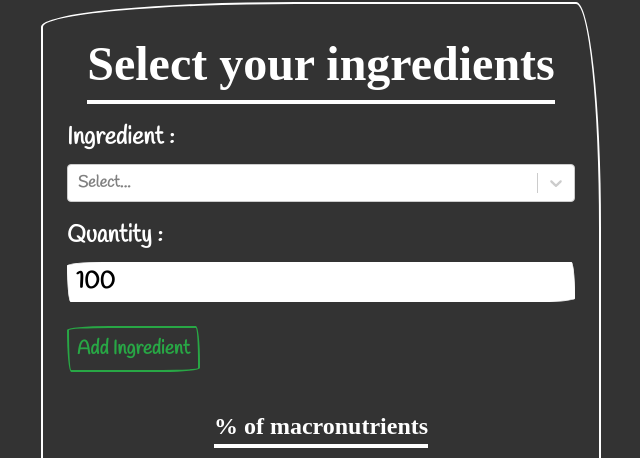
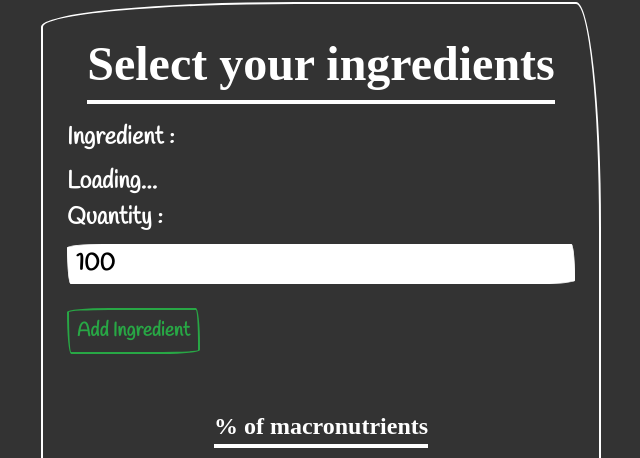
Before and after one commit to thirteendogs/mydietproject, a React (Create React App) app: page /ingredientChoose in a window 1280 px wide. Shown: the part 118-576 px from the top of the page, without its empty margins (319-959 px from the left). Built offline with nearby package versions, Linux system fonts and the light colour scheme; no server answers; a web font is replaced by a local one.

Commit message:
Add loading waiting for ingredients fetch

```diff
--- a/src/components/pages/IngredientChoose.jsx
+++ b/src/components/pages/IngredientChoose.jsx
@@ -12,23 +12,26 @@ const IngredientChoose = () => {
   const [quantity, setQuantity] = useState(100)
   const [meals, setMeals] = useState([])
   const [selectOptions, setSelectOptions] = useState([])
+  const [loading, setLoading] = useState(false)
   const [mealsTotalMacros, setMealsTotalMacros] = useState({
     proteins: 0,
     carbohydrates: 0,
     fats: 0,
     calories: 0
   })
-
+  console.log('hola')
   const selectIngredientRef = useRef()
   const quantityRef = useRef()
 
   useEffect(() => {
+    setLoading(true)
     ingredientService
       .getAllIngredients()
       .then(({ data }) => {
         setIngredients(data)
         setSelectedIngredient(data[0])
         setSelectOptions(data.map(data => ({ value: data.name, label: data.name })))
+        setLoading(false)
       })
   }, [])
   const ingredientChart = () => {
@@ -84,6 +87,8 @@ const IngredientChoose = () => {
 
           <form className='ingredientsChoose__form' onSubmit={handleAddIngredient}>
             <label className='ingredientsChoose__form__label' htmlFor="igredient">Ingredient :</label>
+            {loading && <p>Loading...</p>}
+            {!loading &&
             <Select
               className='mb-1 dark-text'
               options={selectOptions}
@@ -92,6 +97,7 @@ const IngredientChoose = () => {
               maxMenuHeight={100}
               defaultValue={selectOptions[0]}
             />
+            }
             <label className='ingredientsChoose__form__label' htmlFor="quantity">Quantity :</label>
             <input name='quantity' className='input' type="number" ref={quantityRef} onChange={handleIngredientCuantity} value={quantity}></input>
             <button id='add__ingredient' className='btn'>Add Ingredient</button>
```
